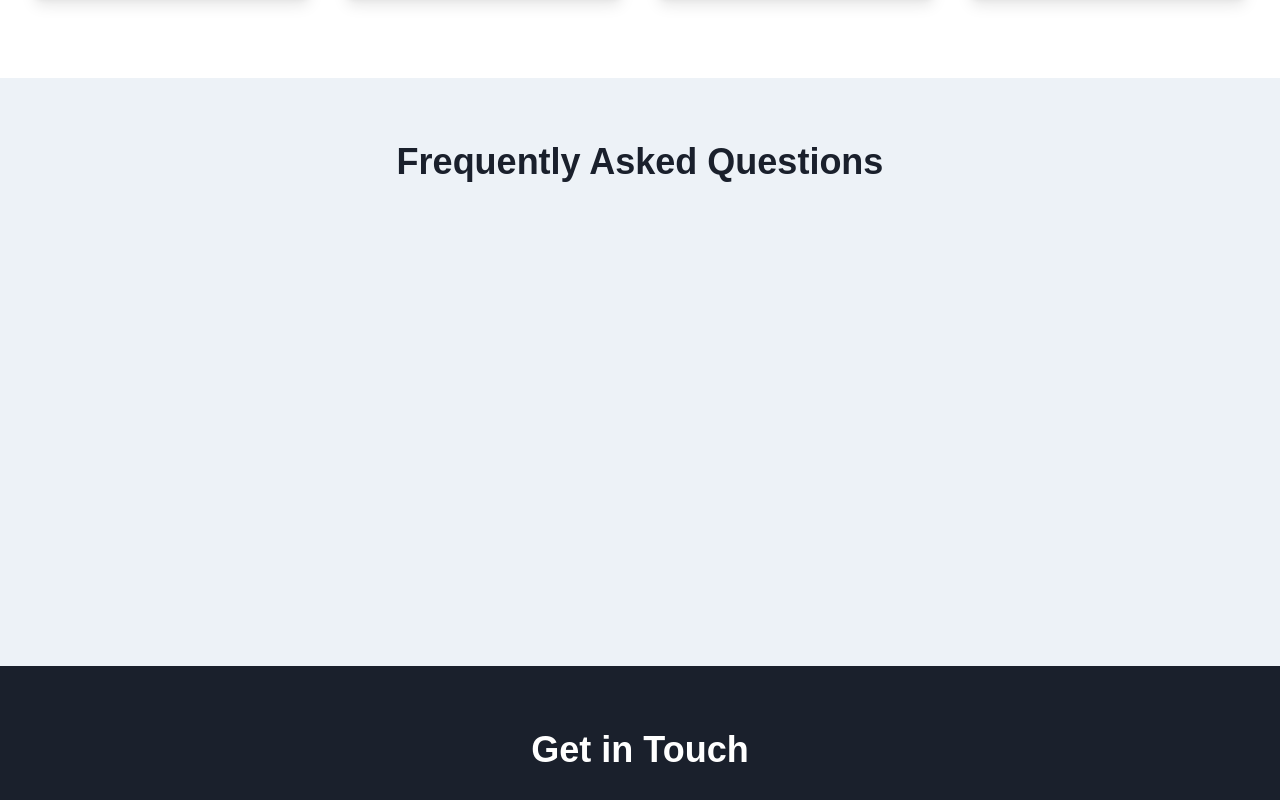
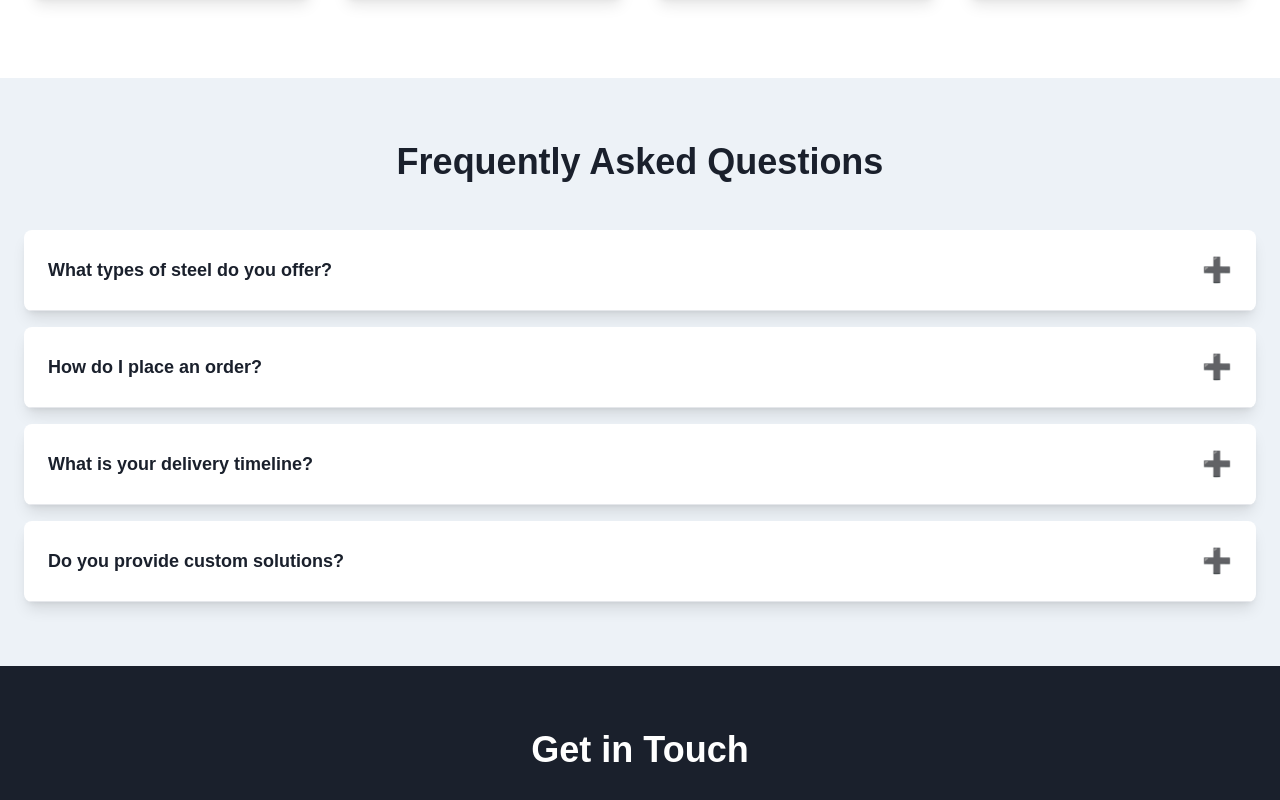
Before and after one commit to IdentityG/my-website, a Next.js app: page / in a window 1280 px wide. Shown: the part 4667-5467 px from the top of the page. Built offline with nearby package versions, Linux system fonts and the light colour scheme.

Commit message:
faq framer motion animation

```diff
--- a/src/components/FAQSection.js
+++ b/src/components/FAQSection.js
@@ -1,42 +1,9 @@
 "use client";
-import React, { useEffect, useRef, useState } from "react";
-import gsap from "gsap";
-import { ScrollTrigger } from "gsap/dist/ScrollTrigger";
-
-gsap.registerPlugin(ScrollTrigger);
+import React, { useState } from "react";
+import { motion, AnimatePresence } from "framer-motion";
 
 const FAQSection = () => {
-  const faqItemsRef = useRef([]);
   const [activeIndex, setActiveIndex] = useState(null);
-
-  useEffect(() => {
-    faqItemsRef.current.forEach((item, index) => {
-      gsap.fromTo(
-        item,
-        { opacity: 0, y: 20 },
-        {
-          opacity: 1,
-          y: 0,
-          duration: 0.6,
-          delay: index * 0.1,
-          ease: "power4.out",
-          scrollTrigger: {
-            trigger: item,
-            start: "top 80%",
-            toggleActions: "play none none reverse",
-          },
-        }
-      );
-    });
-
-    setTimeout(() => {
-      ScrollTrigger.refresh();
-    }, 500);
-
-    return () => {
-      ScrollTrigger.getAll().forEach((trigger) => trigger.kill());
-    };
-  }, []);
 
   const faqData = [
     {
@@ -57,27 +24,65 @@ const FAQSection = () => {
     },
   ];
 
+  const containerVariants = {
+    hidden: { opacity: 0, y: 20 },
+    visible: (index) => ({
+      opacity: 1,
+      y: 0,
+      transition: { duration: 0.6, delay: index * 0.1, ease: "easeOut" },
+    }),
+  };
+
   return (
     <section className="py-16 bg-background-light">
       <div className="container mx-auto px-6">
-        <h2 className="text-4xl font-bold text-center text-primary-dark mb-12">Frequently Asked Questions</h2>
+        <motion.h2
+          className="text-4xl font-bold text-center text-primary-dark mb-12"
+          initial={{ opacity: 0, y: -20 }}
+          animate={{ opacity: 1, y: 0 }}
+          transition={{ duration: 0.6, ease: "easeOut" }}
+        >
+          Frequently Asked Questions
+        </motion.h2>
         <div className="space-y-4">
           {faqData.map((faq, index) => (
-            <div
+            <motion.div
               key={index}
-              ref={(el) => (faqItemsRef.current[index] = el)}
-              className="bg-white rounded-lg shadow-lg overflow-hidden transform transition-transform hover:scale-101"
+              className="bg-white rounded-lg shadow-lg overflow-hidden"
+              variants={containerVariants}
+              initial="hidden"
+              whileInView="visible"
+              viewport={{ once: true }}
+              custom={index}
             >
-              <button onClick={() => setActiveIndex(activeIndex === index ? null : index)} className="w-full flex items-center justify-between p-6 border-b border-gray-200">
+              <button
+                onClick={() => setActiveIndex(activeIndex === index ? null : index)}
+                className="w-full flex items-center justify-between p-6 border-b border-gray-200 transition-all hover:bg-gray-100"
+              >
                 <span className="text-lg font-semibold text-primary-dark">{faq.question}</span>
-                <span className="text-2xl text-accent-DEFAULT">{activeIndex === index ? "➖" : "➕"}</span>
+                <motion.span
+                  className="text-2xl text-accent-DEFAULT"
+                  animate={{ rotate: activeIndex === index ? 180 : 0 }}
+                  transition={{ duration: 0.3 }}
+                >
+                  {activeIndex === index ? "➖" : "➕"}
+                </motion.span>
               </button>
-              {activeIndex === index && (
-                <div className="p-6 text-primary-dark">
-                  <p>{faq.answer}</p>
-                </div>
-              )}
-            </div>
+
+              <AnimatePresence>
+                {activeIndex === index && (
+                  <motion.div
+                    className="p-6 text-primary-dark"
+                    initial={{ height: 0, opacity: 0 }}
+                    animate={{ height: "auto", opacity: 1 }}
+                    exit={{ height: 0, opacity: 0 }}
+                    transition={{ duration: 0.3, ease: "easeInOut" }}
+                  >
+                    <p>{faq.answer}</p>
+                  </motion.div>
+                )}
+              </AnimatePresence>
+            </motion.div>
           ))}
         </div>
       </div>
```
